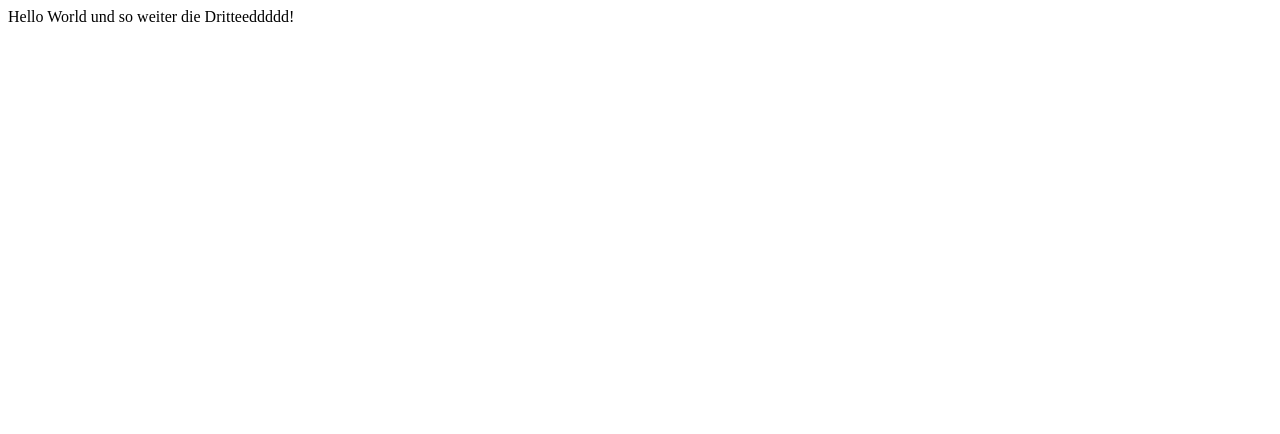
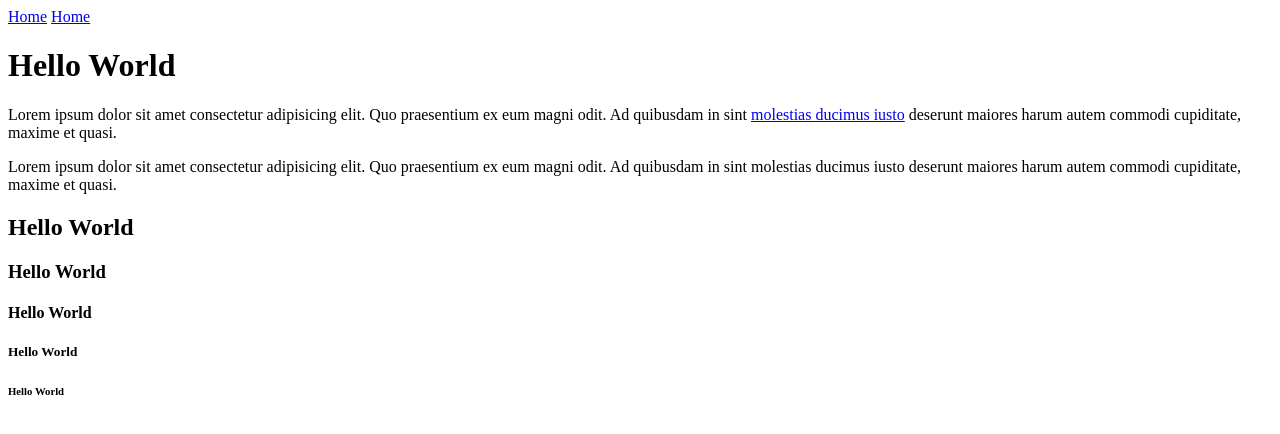
Before and after one commit to nelkasovic/modul-152, a plain HTML site: page index.html in a window 1280 px wide. Drawn offline with Linux system fonts and the light colour scheme.

Commit message:
Commit zum testen

```diff
--- a/index.html
+++ b/index.html
@@ -1,12 +1,36 @@
 <!DOCTYPE html>
-<html lang="en">
+<html lang="de">
 <head>
     <meta charset="UTF-8">
-    <meta http-equiv="X-UA-Compatible" content="IE=edge">
     <meta name="viewport" content="width=device-width, initial-scale=1.0">
-    <title>Hello World!</title>
+    <title>Modul 152 152-3-2</title>
 </head>
 <body>
-    Hello World und so weiter die Dritteeddddd!
+
+    <header>
+        <nav>
+            <a href="#">Home</a>
+            <a href="#">Home</a>
+        </nav>
+    </header>
+
+    <main>
+        <h1>Hello World</h1>
+        <p>
+            Lorem ipsum dolor sit amet consectetur adipisicing elit. Quo praesentium ex eum magni odit. Ad quibusdam in sint <a href="//google.com">molestias ducimus iusto</a> deserunt maiores harum autem commodi cupiditate, maxime et quasi.
+        </p>
+        <p>
+            Lorem ipsum dolor sit amet consectetur adipisicing elit. Quo praesentium ex eum magni odit. Ad quibusdam in sint molestias ducimus iusto deserunt maiores harum autem commodi cupiditate, maxime et quasi.
+        </p>
+        <h2>Hello World</h2>
+        <h3>Hello World</h3>
+        <h4>Hello World</h4>
+        <h5>Hello World</h5>
+        <h6>Hello World</h6>
+    </main>
+
+    <footer>
+
+    </footer>
 </body>
 </html>
```
